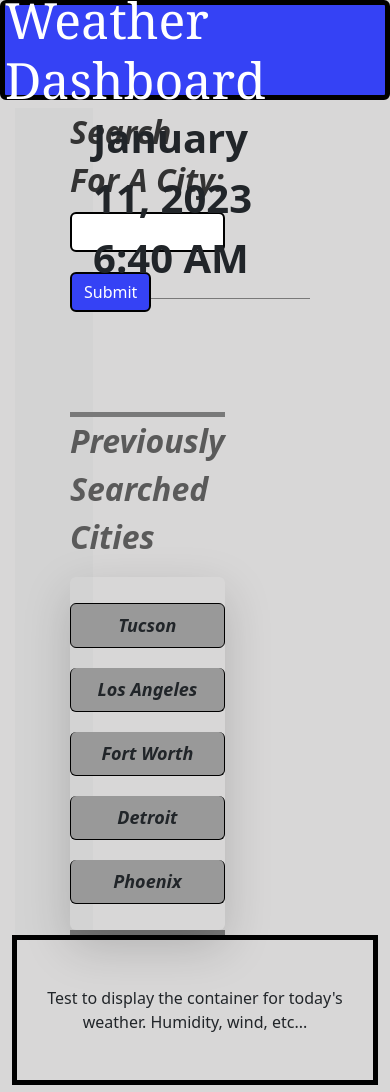
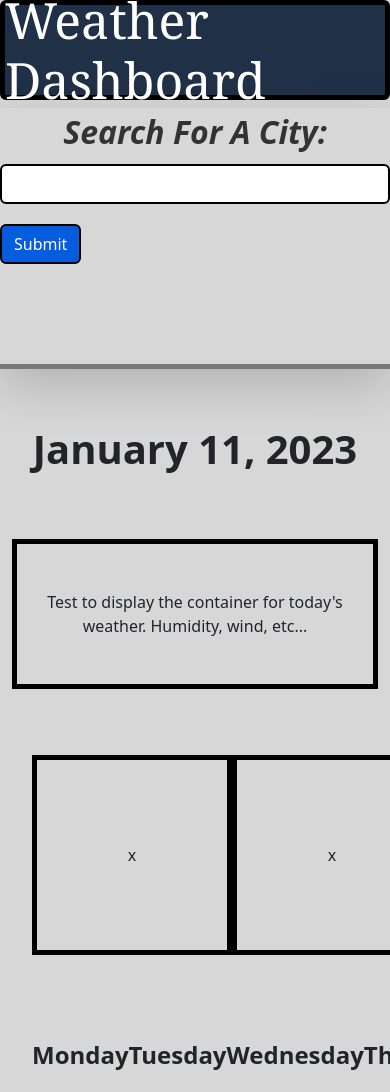
Before and after one commit to Christoph551/Weather-Dashboard, a plain HTML site: page index.html in a window 390 px wide. Shown: the top 1092 px of the page. Drawn offline with nearby package versions, Linux system fonts and the light colour scheme.

Commit message:
Rearranged layout to be centered. Media queries needed at smaller res.

```diff
--- a/index.html
+++ b/index.html
@@ -23,23 +23,25 @@
 </header>
 
 <body>
-    <aside id="userInput">
+    <aside id="userInput" class="shadow-lg mx-0">
         <div class="col-md-2">
             <label for="inputCity" class="form-label">Search For A City:</label>
             <input type="text" class="form-control" id="inputCity">
             <!-- May be able to add a loading animation to the button after initializing the eventListener -->
             <button id="submitBtn" type="button" class="btn btn-primary col-md-12">Submit</button>
-        <p id="searchHistory">Previously Searched Cities</p>
-            <article>
+
+
+            <!-- <p id="searchHistory">Previously Searched Cities</p> -->
+            <!-- <article>
                 <ul class="list-group shadow-lg py-3">
-                    <!-- Text entries here are placeholders -->
                     <li id="previousCity1" class="list-group-item rounded">Tucson</li>
                     <li id="previousCity2" class="list-group-item rounded">Los Angeles</li>
                     <li id="previousCity3" class="list-group-item rounded">Fort Worth</li>
                     <li id="previousCity4" class="list-group-item rounded">Detroit</li>
                     <li id="previousCity5" class="list-group-item rounded">Phoenix</li>
                 </ul>
-            </article>
+            </article> -->
+
         </div>
     </aside>
     <section id="currentDate" class="row"></section> <!-- Try moving this out of the main. Prv ln. 46 -->
--- a/script.js
+++ b/script.js
@@ -6,7 +6,7 @@
 const apiKey = '63b77ed365bd0d35dba55f456d174d34'; // https://home.openweathermap.org/api_keys
 
 const $main = document.querySelector('#main');
-const dateFormat = dayjs().format("MMMM D, YYYY h:mm A");
+const dateFormat = dayjs().format("MMMM D, YYYY");
 const $currentDate = document.querySelector('#currentDate');
 const $submitBtn = document.querySelector('#submitBtn');
 const $userInput = document.querySelector('#userInput');
--- a/styles.css
+++ b/styles.css
@@ -8,17 +8,16 @@ h1 {
     font-weight: 400;
     font-family: Cambria, Cochin, Georgia, Times, 'Times New Roman', serif;
     color:rgb(255, 255, 255);
-    background-color: rgb(53, 66, 245);
+    background-color: rgb(32, 48, 71);
     border: thick solid black;
 }
 
 #currentDate {
     display: flex;
-    justify-content: flex-end;
+    justify-content: center;
     font-size: 40px;
     font-weight: bold;
-    border-bottom: thin solid #797979;
-    margin: 0px 80px 50px 0px;
+    margin: 50px 0px 50px 0px;
     padding-bottom: 10px;
 }
 
@@ -29,12 +28,8 @@ body {
 
 #userInput {
     display: flex;
-    width: 20%;
-    padding-left: 15px;
-    margin-left: 15px;
-    float: left;
+    justify-content: center;
     font-style: italic;
-    background-color: lightgray;
 }
 
 .col-md-2 {
@@ -42,7 +37,7 @@ body {
     color: rgb(51, 51, 51);
     font-size: xx-large;
     font-weight: bolder;
-    margin-left: 40px;
+    margin-left: 0px;
     border-bottom: thick solid #797979;
 }
 
@@ -58,7 +53,7 @@ body {
 #submitBtn {
     margin: 20px 0px 100px 0px;
     border: 2px solid black;
-    background-color: rgb(53, 66, 245);
+    background-color: rgb(4, 92, 223);
 }
 
 #searchHistory {
@@ -75,13 +70,8 @@ body {
     align-items: center;
     margin: 10px 0px 10px 0px;
     font-size: large;
-    background-color: rgb(153, 153, 153);
+    background-color: rgb(180, 180, 180);
     border: thin solid black;
-}
-
-
-main {
-
 }
 
 /* This is controlling styling on the box intended to show today's weather */
```
